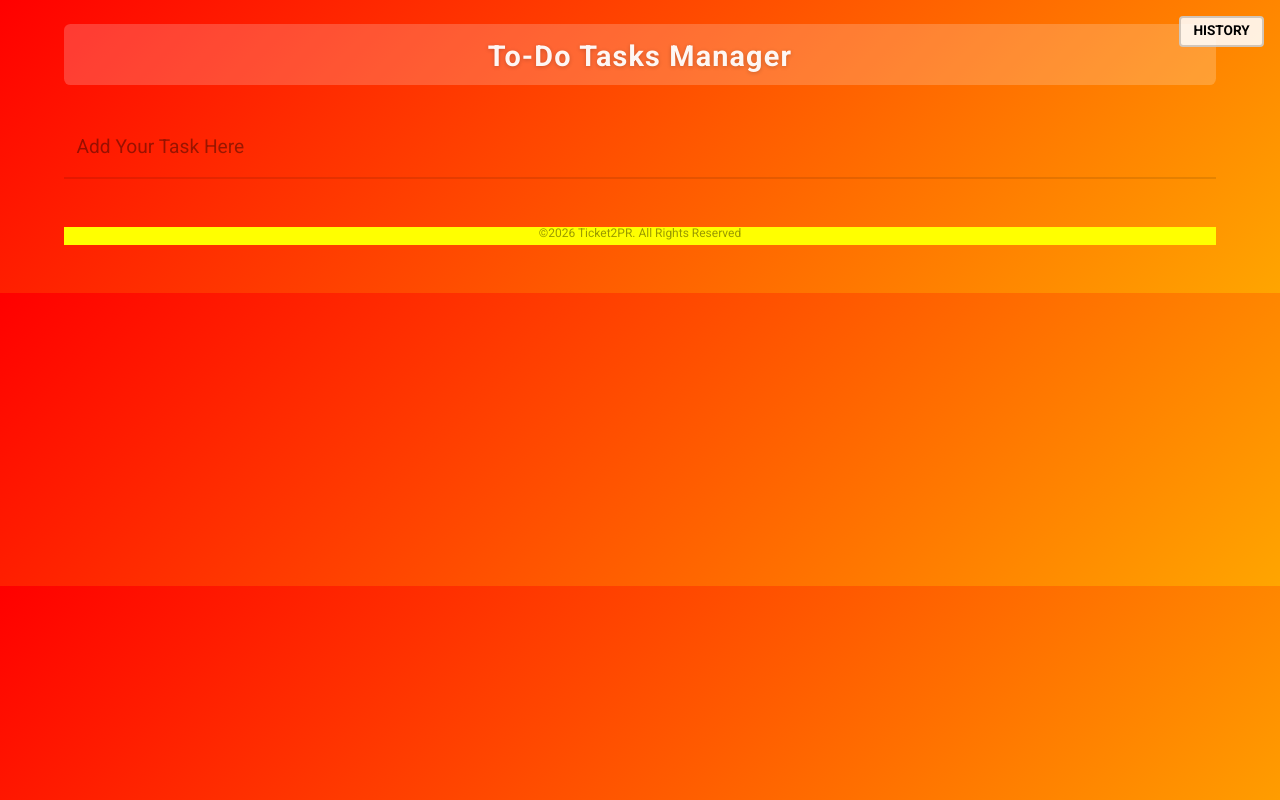
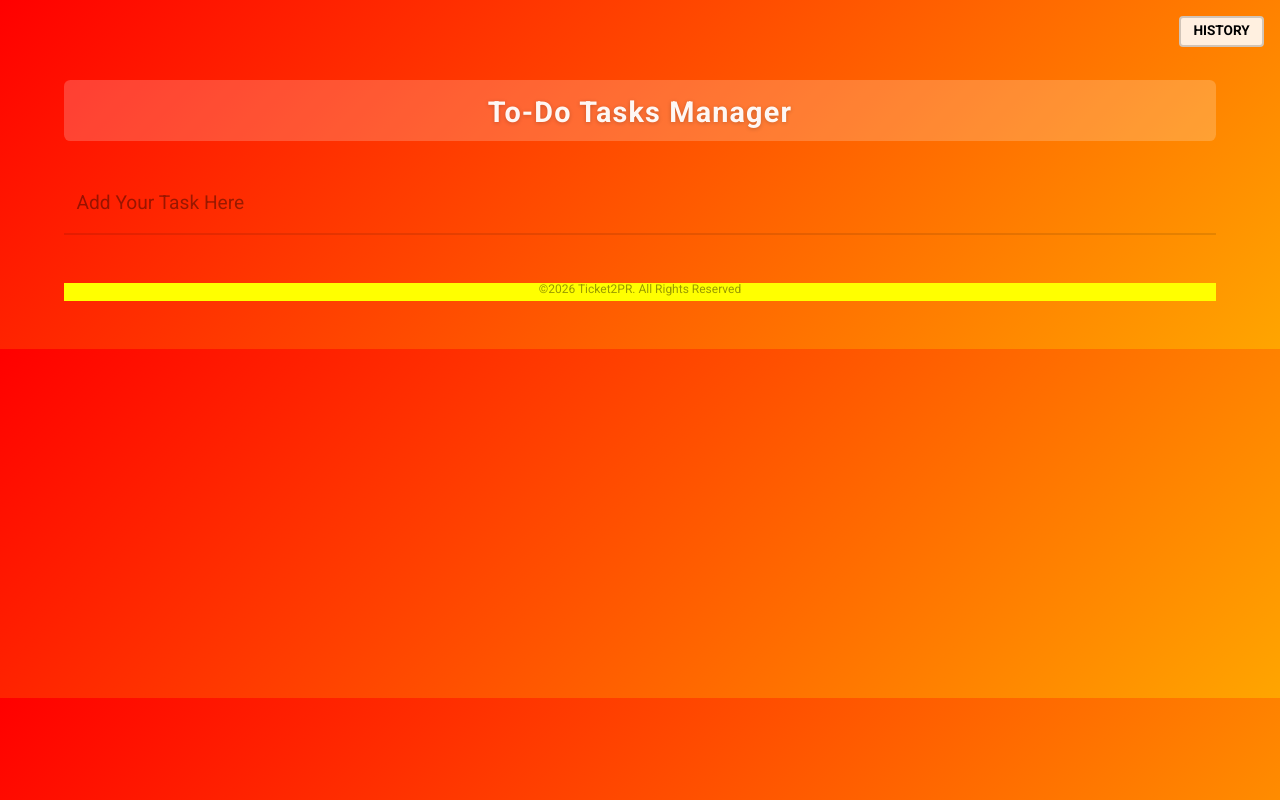
Before and after one commit to jiteshcelsys/JIRA2PR, a website: page app/index.html in a window 1280 px wide. Drawn offline with nearby package versions, Linux system fonts and the light colour scheme.

Commit message:
css updated

```diff
--- a/app/style.css
+++ b/app/style.css
@@ -25,6 +25,7 @@
 .wrapper {
 	width: 90%;
 	margin: 0 auto;
+	padding-top: 3.5em;
 }
 
 .app-header {
```
